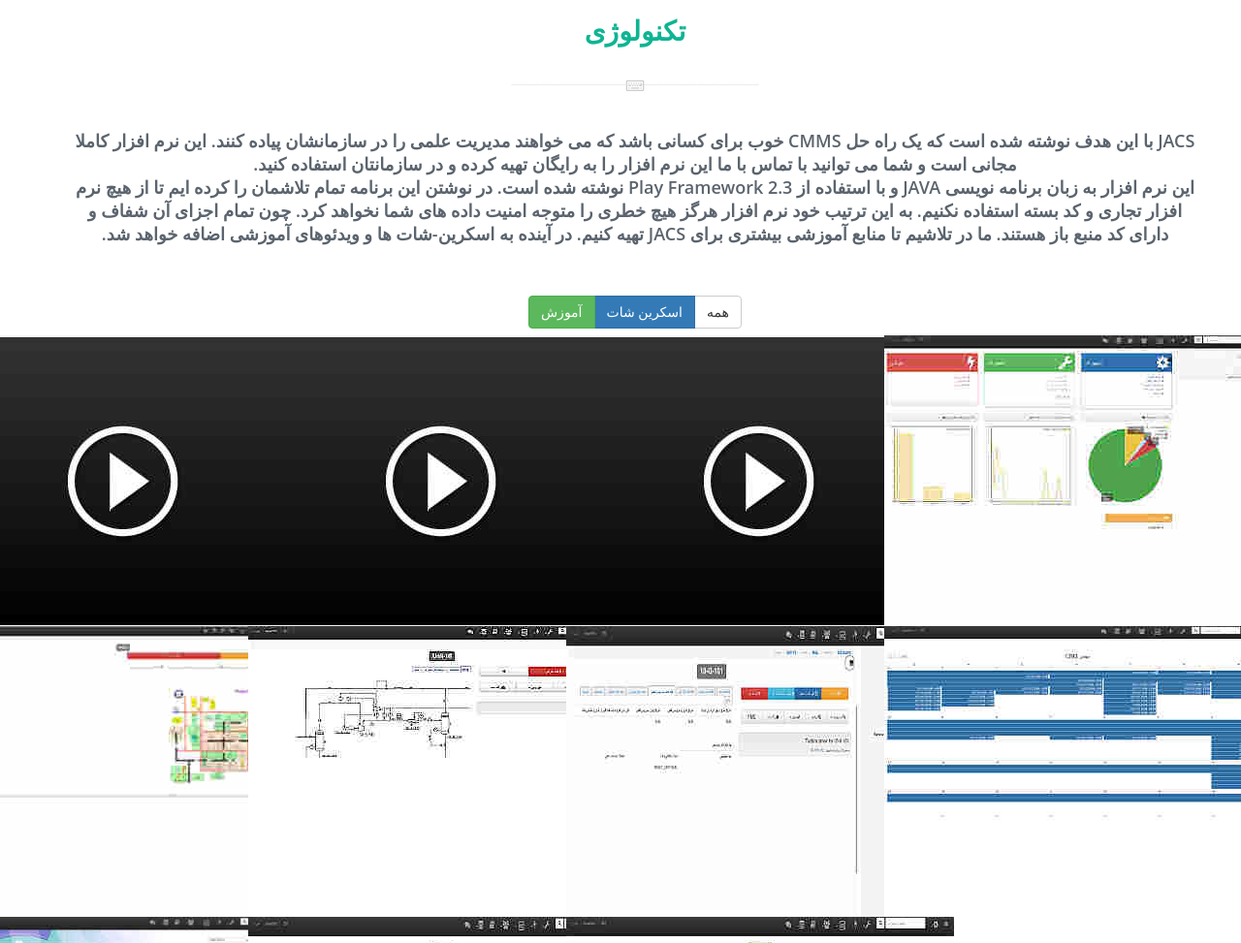
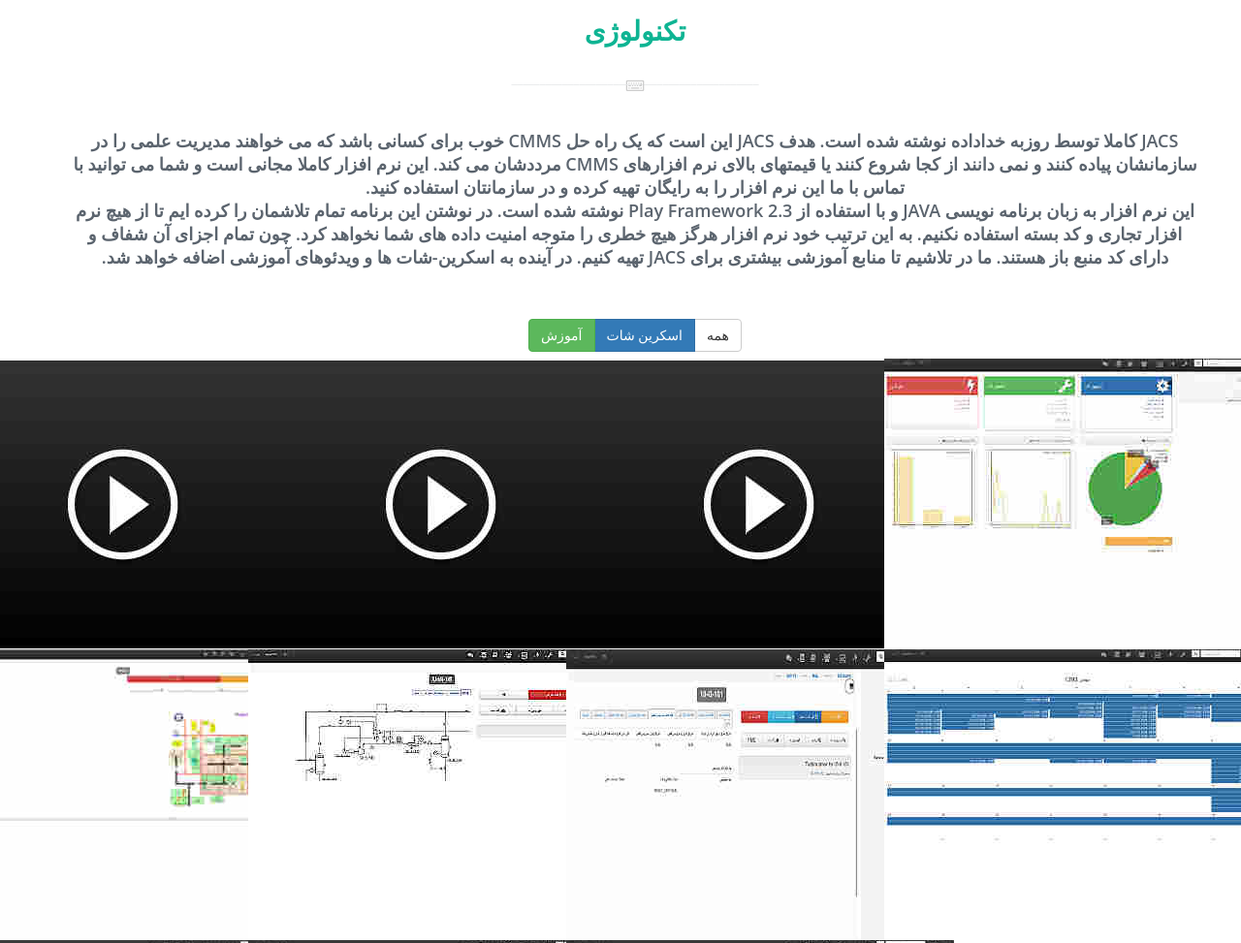
Before and after one commit to roozgit/JACS, a plain HTML site: page index.html in a window 1280 px wide. Shown: the part 1580-2553 px from the top of the page at 97% size. Drawn offline with nearby package versions, Linux system fonts and the light colour scheme.

Commit message:
author microdata added.

```diff
--- a/index.html
+++ b/index.html
@@ -320,11 +320,17 @@
 					</div>
 
 					<div class="sec-sub-title text-center">
-						<p>JACS
-						با این هدف نوشته شده است که یک راه حل CMMS خوب برای کسانی باشد که
-						می خواهند مدیریت علمی را در سازمانشان پیاده کنند. این نرم افزار کاملا مجانی است و شما
-						می توانید با تماس با ما این نرم افزار را به رایگان تهیه کرده و در سازمانتان استفاده
-						کنید.
+						<p>
+						JACS
+						کاملا توسط
+<span itemprop="author" itemscope itemtype="http://schema.org/Person">
+<span itemprop="name">
+روزبه خداداده
+</span>
+</span>
+نوشته شده است. هدف JACS این است که یک راه حل CMMS خوب برای کسانی باشد که
+						می خواهند مدیریت علمی را در سازمانشان پیاده کنند و نمی دانند از کجا شروع کنند یا قیمتهای بالای نرم افزارهای CMMS مرددشان می کند. این نرم افزار کاملا مجانی است و شما
+						می توانید با تماس با ما این نرم افزار را به رایگان تهیه کرده و در سازمانتان استفاده	کنید.
 						</p>
 						<p>
 						این نرم افزار به زبان برنامه نویسی JAVA‌ و با استفاده از Play Framework 2.3 نوشته شده است.  در
```
